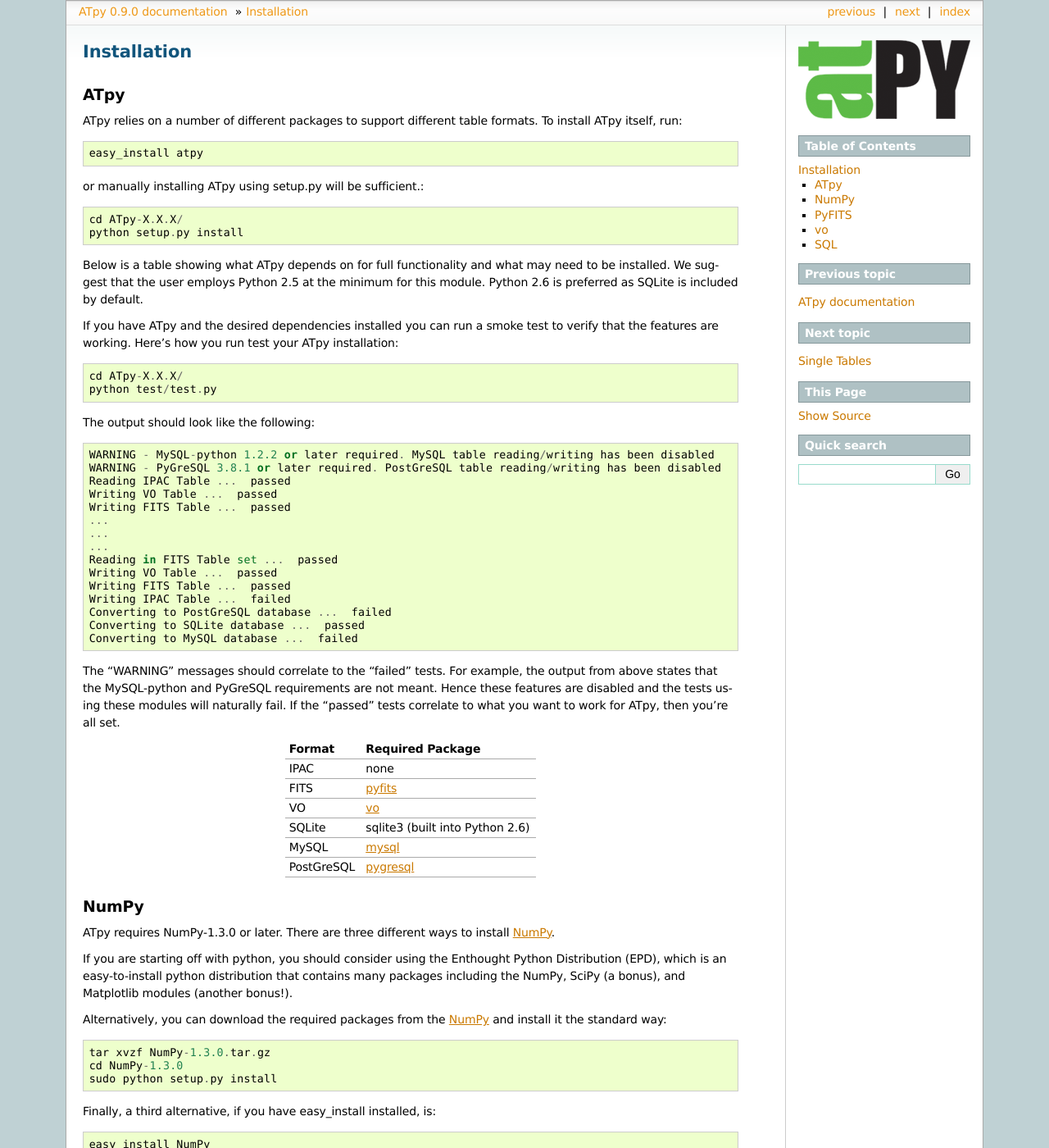
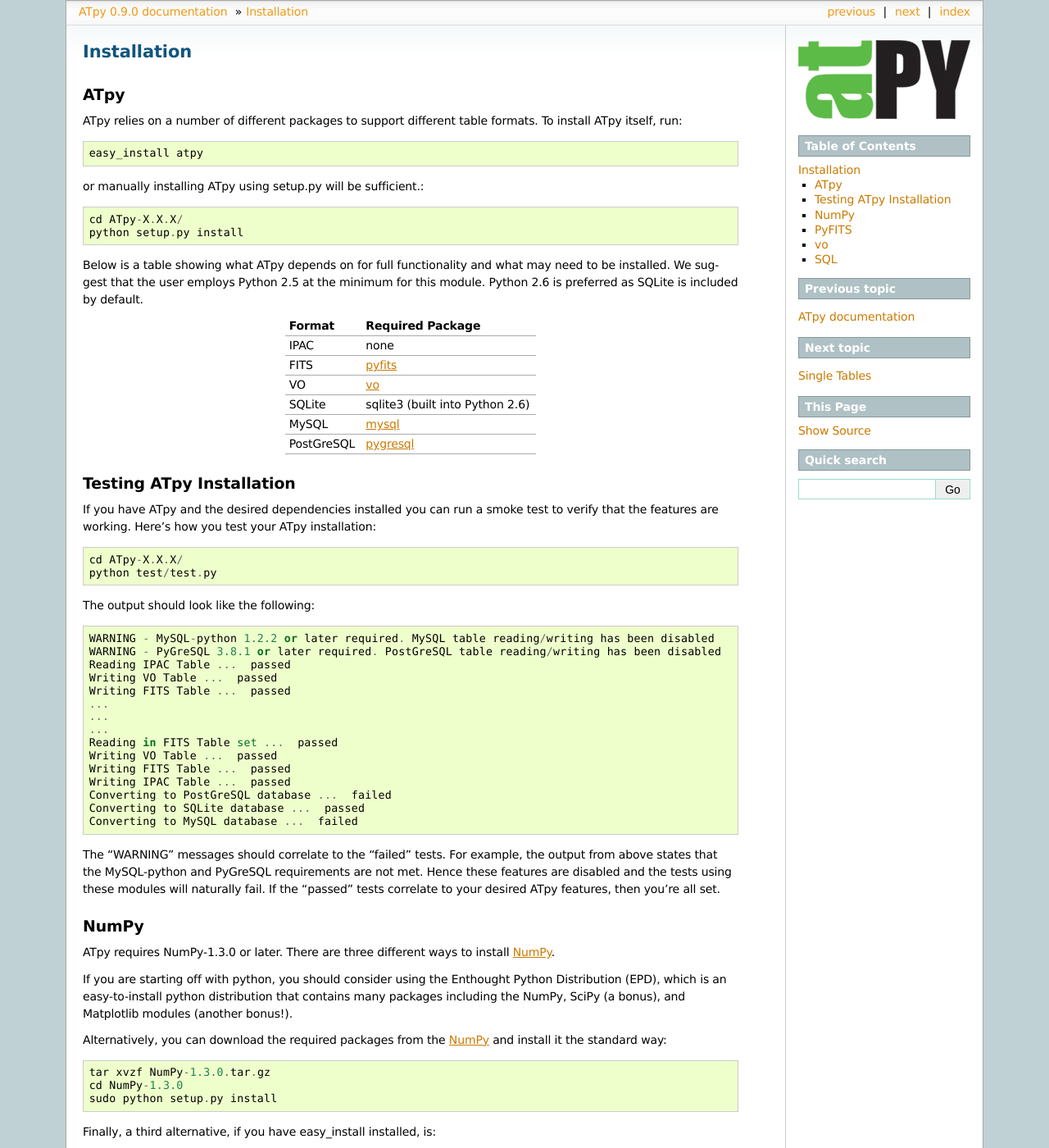
Before and after one commit to atpy/atpy.github.com, a Sphinx documentation site: the page built from source/installation.rst, in a window 1280 px wide and 1400 px high. Shown: the whole window at 82% size. Built offline with Sphinx 7.4.7, drawn with Linux system fonts in a browser that asks for light colours.

Commit message:
More updates on test.py documentation.
git-svn-id: https://atpy.svn.sourceforge.net/svnroot/atpy/documentation@54 a84d3894-9e97-4a94-862a-515d26404f57

```diff
--- a/source/installation.rst
+++ b/source/installation.rst
@@ -14,8 +14,22 @@
 
 Below is a table showing what ATpy depends on for full functionality and what may need to be installed. We suggest that the user employs Python 2.5 at the minimum for this module. Python 2.6 is preferred as SQLite is included by default.
 
+=============    ================================
+  Format         Required Package
+=============    ================================
+   IPAC          none
+   FITS          pyfits_
+   VO            vo_
+   SQLite        sqlite3 (built into Python 2.6)
+   MySQL         mysql_
+   PostGreSQL    pygresql_
+=============    ================================
+
+Testing ATpy Installation
+^^^^^^^^^^^^^^^
+
 If you have ATpy and the desired dependencies installed you can run a smoke test to verify that the features are working.
-Here's how you run test your ATpy installation::
+Here's how you test your ATpy installation::
 
     cd ATpy-X.X.X/
     python test/test.py
@@ -33,24 +47,13 @@
     Reading in FITS Table set ...  passed
     Writing VO Table ...  passed
     Writing FITS Table ...  passed
-    Writing IPAC Table ...  failed
+    Writing IPAC Table ...  passed
     Converting to PostGreSQL database ...  failed
     Converting to SQLite database ...  passed
     Converting to MySQL database ...  failed
 
-The "WARNING" messages should correlate to the "failed" tests. For example, the output from above states that the MySQL-python and PyGreSQL requirements are not meant. Hence these features are disabled and the tests using these modules will naturally fail. If the "passed" tests correlate to what you want to work for ATpy, then you're all set.
+The "WARNING" messages should correlate to the "failed" tests. For example, the output from above states that the MySQL-python and PyGreSQL requirements are not met. Hence these features are disabled and the tests using these modules will naturally fail. If the "passed" tests correlate to your desired ATpy features, then you're all set.
 
-
-=============    ================================
-  Format         Required Package
-=============    ================================
-   IPAC          none
-   FITS          pyfits_
-   VO            vo_
-   SQLite        sqlite3 (built into Python 2.6)
-   MySQL         mysql_
-   PostGreSQL    pygresql_
-=============    ================================
 
 
 NumPy
```
Also changed, not shown: 4 other files.
